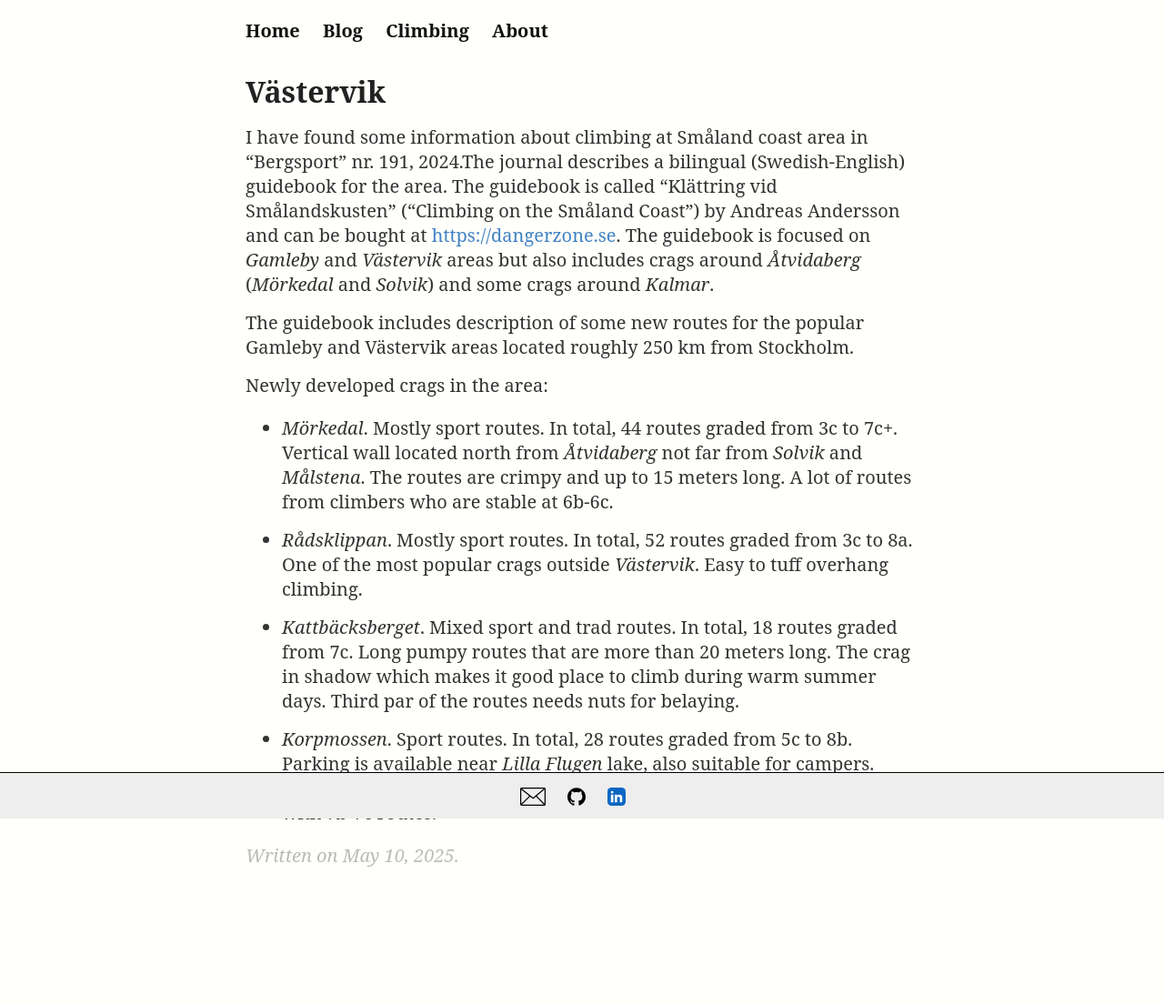
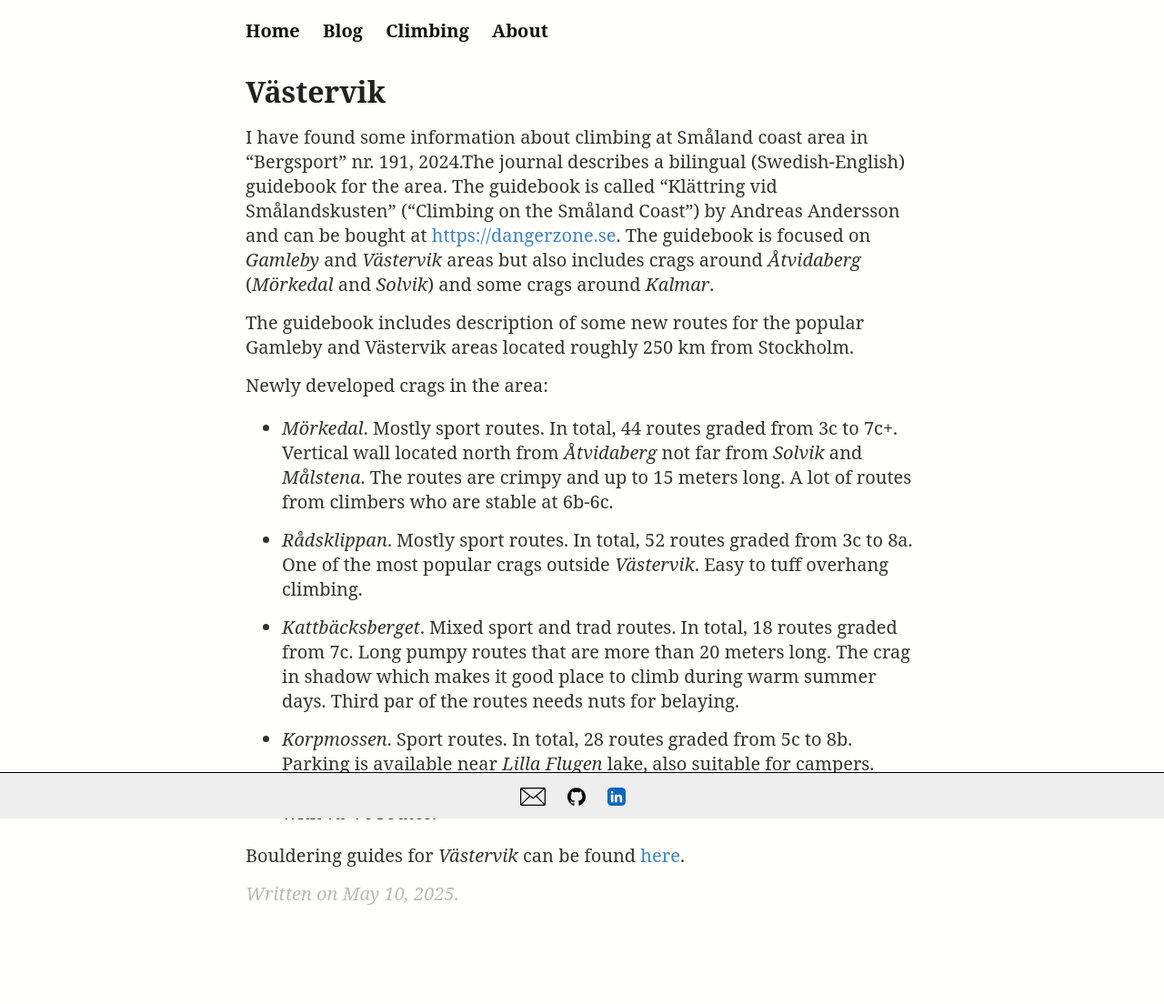
Before and after one commit to yulyugin/yulyugin.github.io, a Jekyll site: the page built from climbing/_posts/2025-05-10-vastervik.md, in a window 1280 px wide. Shown: the whole page at 91% size. Built offline with Jekyll 4.4.1, drawn with Linux system fonts in a browser that asks for light colours; before the commit the page ends 1062 px from its top, so only the background shows below that.

Commit message:
Add Vastervik bouldering link

```diff
--- a/climbing/_posts/2025-05-10-vastervik.md
+++ b/climbing/_posts/2025-05-10-vastervik.md
@@ -16,3 +16,5 @@ Newly developed crags in the area:
 * *Kattbäcksberget*. Mixed sport and trad routes. In total, 18 routes graded from 7c. Long pumpy routes that are more than 20 meters long. The crag in shadow which makes it good place to climb during warm summer days. Third par of the routes needs nuts for belaying.
 
 * *Korpmossen*. Sport routes. In total, 28 routes graded from 5c to 8b. Parking is available near *Lilla Flugen* lake, also suitable for campers. There is a smaller wall with 6b-6c routes and an over 25 meters long wall with 7b-7c routes.
+
+Bouldering guides for *Västervik* can be found [here](https://vastervikbouldering.com/guides-and-information).
```
